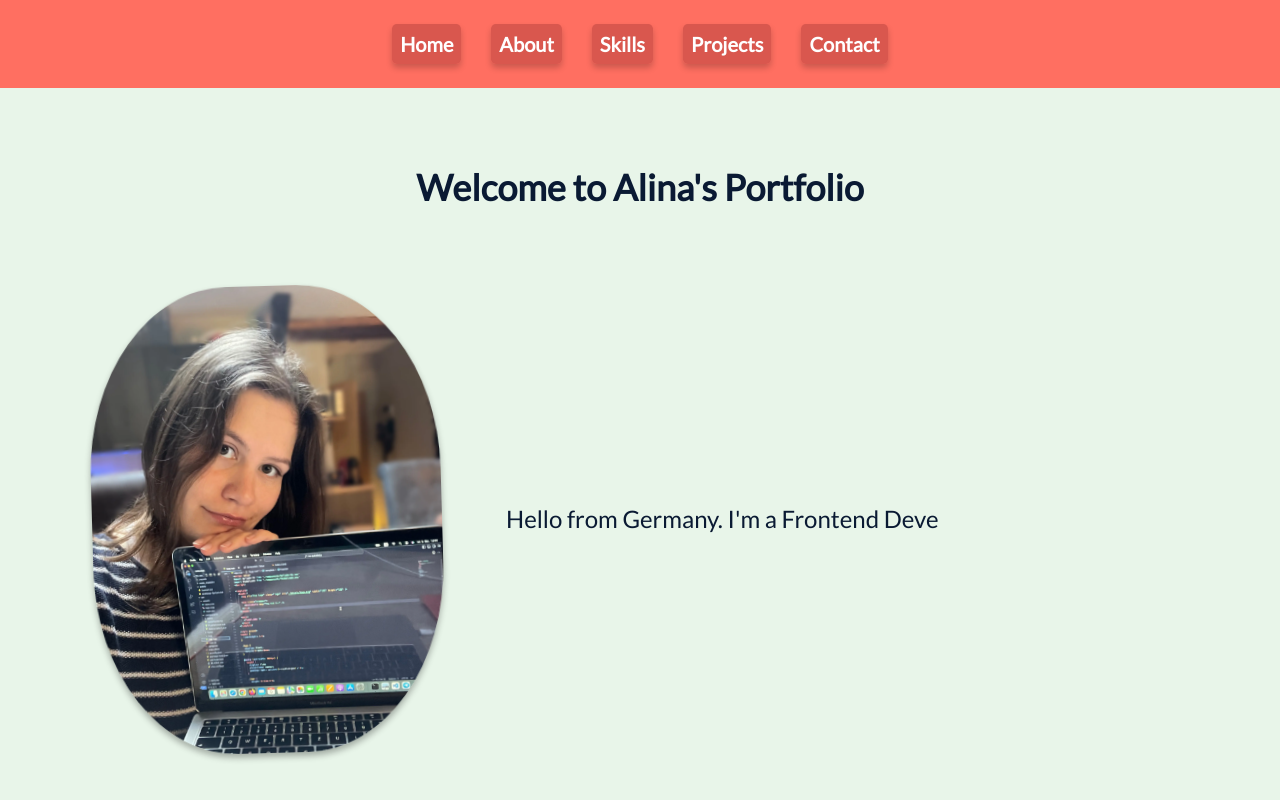
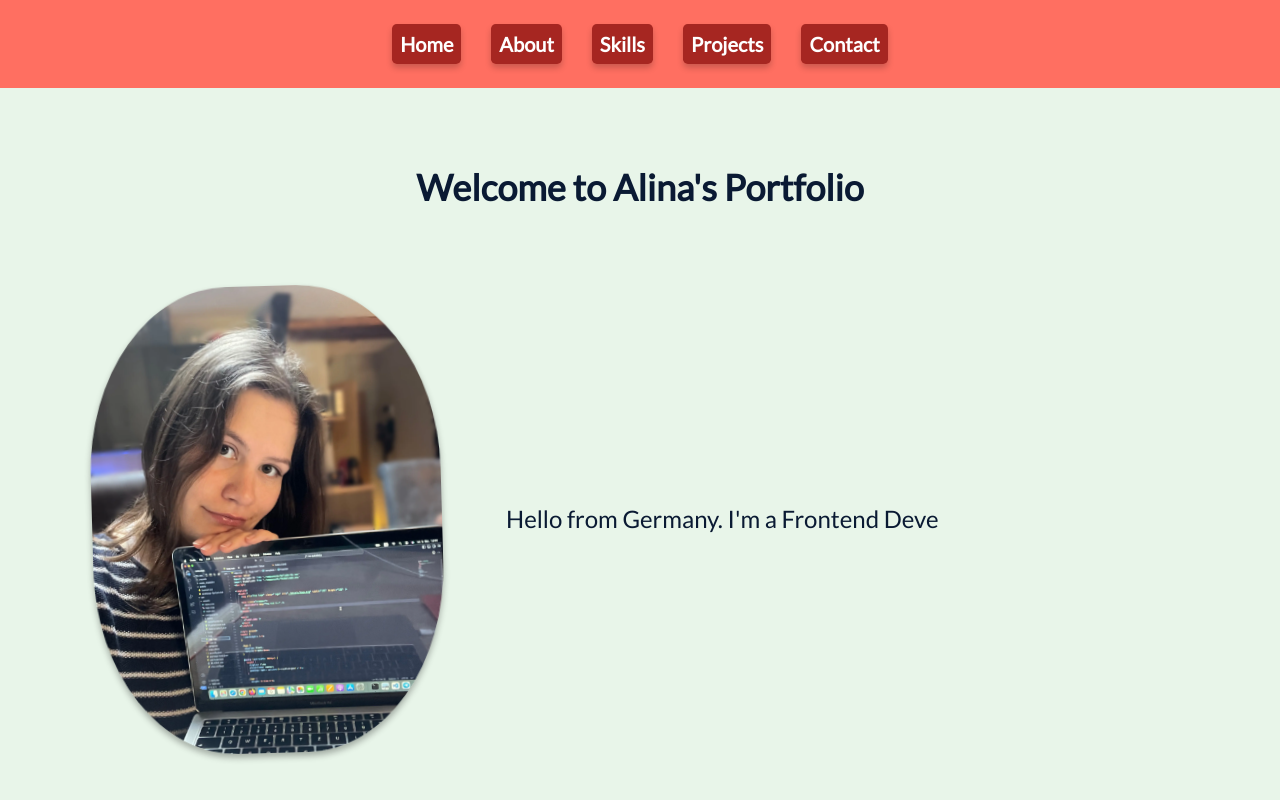
Before and after one commit to lina98st/alina.dev, a plain HTML site: page index.html in a window 1280 px wide. Shown: the top 800 px of the page. Drawn offline with Linux system fonts and the light colour scheme.

Commit message:
nav color changed

```diff
--- a/style.css
+++ b/style.css
@@ -67,7 +67,7 @@ header {
     transition: all 0.3s ease;
     padding: 0.5rem;
     border-radius: 0.3rem;
-    background-color: #D9574E;
+    background-color: #A62621;
 }
 
 .navigation a:hover {
```
